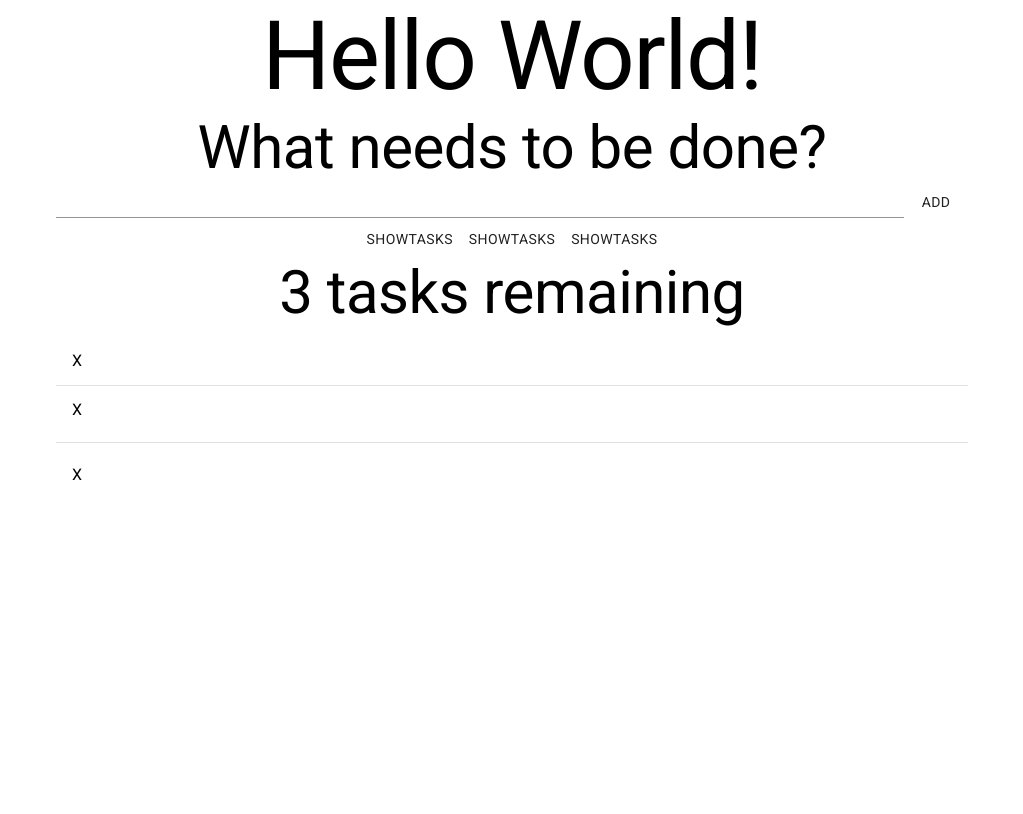
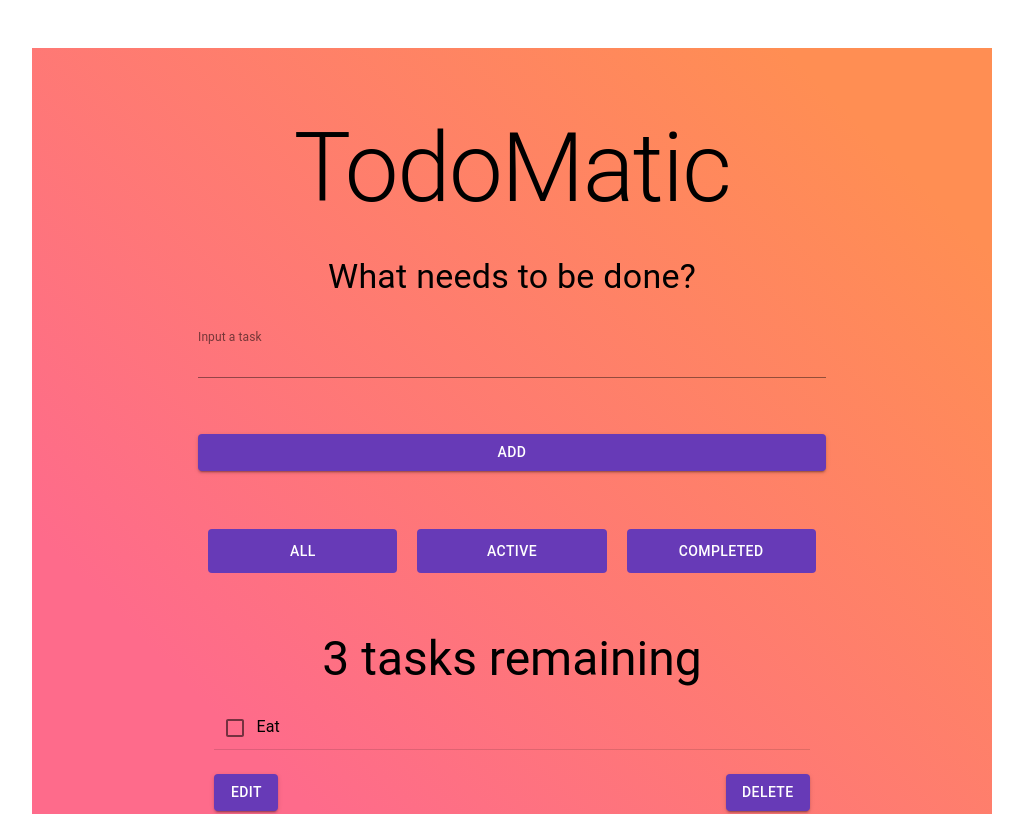
Before and after one commit to JAhmed93/to-do-list, a React (Create React App) app: page / in a window 1280 px wide. Shown: the top 814 px of the page, without its empty margins (128-1151 px from the left). Built offline with nearby package versions, Linux system fonts and the light colour scheme.

Commit message:
added a basic design and a components folder

```diff
--- a/package.json
+++ b/package.json
@@ -5,11 +5,13 @@
   "dependencies": {
     "@material-ui/core": "^4.11.0",
     "@material-ui/icons": "^4.9.1",
+    "@material-ui/styles": "^4.10.0",
     "@testing-library/jest-dom": "^4.2.4",
     "@testing-library/react": "^9.5.0",
     "@testing-library/user-event": "^7.2.1",
     "fontsource-roboto": "^2.1.4",
     "react": "^16.13.1",
+    "react-bootstrap": "^1.2.2",
     "react-dom": "^16.13.1",
     "react-scripts": "3.4.1"
   },
--- a/src/App.js
+++ b/src/App.js
@@ -1,88 +1,43 @@
 import React from 'react';
+import Todo from './Components/Todo';
 import Typography from '@material-ui/core/Typography';
-import { makeStyles } from '@material-ui/core/styles';
-import Button from '@material-ui/core/Button';
-import TextField from '@material-ui/core/TextField';
+import InputTasks from './Components/InputTasks';
 import Container from '@material-ui/core/Container';
-import Box from '@material-ui/core/Box';
-import FormControl from '@material-ui/core/FormControl';
-import 'fontsource-roboto';
-import List from '@material-ui/core/List';
-import ListItem from '@material-ui/core/ListItem';
-import ListItemText from '@material-ui/core/ListItemText';
-import Divider from '@material-ui/core/Divider';
+import { makeStyles } from '@material-ui/styles';
 
-const useStyles = makeStyles((theme) => ({
+const useStyles = makeStyles({
   root: {
-    '& > *': {
-      margin: theme.spacing(1),
-      width: '25ch',
-    },
+    background: 'linear-gradient(45deg, #FE6B8B 30%, #FF8E53 90%)',
+    marginTop: '3rem',
+    padding: '2rem',
   },
-}));
+  h1: {
+    margin: '2rem',
+  },
+  h4: {
+    margin: '1.5rem',
+  },
+});
 
 export default function App() {
   const classes = useStyles();
   return (
-    <div className='App'>
-      <Container maxWidth='md'>
-        <Typography align='center' variant='h1'>
-          Hello World!
+    <Container maxWidth='md' className={classes.root}>
+      <div className='App'>
+        <Typography variant='h1' align='center' className={classes.h1}>
+          TodoMatic
         </Typography>
-        <FormControl fullWidth='true'>
-          <Typography variant='h2' align='center'>
-            <label htmlFor='new-todo-input' className='label__lg'>
-              What needs to be done?
-            </label>
-          </Typography>
-          <Box display='flex' alignItems='center' justifyContent='center'>
-            <TextField
-              fullWidth
-              align='center'
-              type='text'
-              id='new-todo-input'
-              className='input input__lg'
-              autoComplete='off'
-              size='lg'
-            />
-            <Button type='submit' className={classes.buttonStyle}>
-              Add
-            </Button>
-          </Box>
-        </FormControl>
-        <Box display='flex' alignItems='center' justifyContent='center'>
-          <Button type='button' aria-pressed='true' className='btn toggle-btn'>
-            <span className='visually-hidden'>Show</span>
-            <span className='visually-hidden'>Tasks</span>
-          </Button>
-          <Button type='button' aria-pressed='false' className='btn toggle-btn'>
-            <span className='visually-hidden'>Show</span>
-            <span className='visually-hidden'>Tasks</span>
-          </Button>
-          <Button type='button' aria-pressed='false' className='btn toggle-btn'>
-            <span className='visually-hidden'>Show</span>
-            <span className='visually-hidden'>Tasks</span>
-          </Button>
-        </Box>
-        <Typography variant='h2' id='list-heading' align='center'>
+        <Typography variant='h4' align='center' className={classes.h4}>
+          What needs to be done?
+        </Typography>
+        <InputTasks></InputTasks>
+        <Typography variant='h3' align='center' className={classes.h3}>
           3 tasks remaining
         </Typography>
-        <List component='nav' aria-label='main mailbox folders'>
-          <ListItem button>
-            <ListItemText primary='X' />
-          </ListItem>
-          <Divider />
-          <ListItem button>
-            <ListItemText primary='X' />
-          </ListItem>
-        </List>
-        <Divider />
-        <List component='nav' aria-label='secondary mailbox folders'>
-          <ListItem button>
-            <ListItemText primary='X' />
-          </ListItem>
-        </List>
-      </Container>
-    </div>
+        <Todo task='Eat'></Todo>
+        <Todo task='Sleep'></Todo>
+        <Todo task='Repeat'></Todo>
+      </div>
+    </Container>
   );
 }
--- /dev/null
+++ b/src/Components/Checkbox.js
@@ -0,0 +1,12 @@
+import React from 'react';
+import Checkbox from '@material-ui/core/Checkbox';
+
+export default function Checkboxes() {
+  //   const [checked, setChecked] = React.useState(true);
+
+  //   const handleChange = (event) => {
+  //     setChecked(event.target.checked);
+  //   };
+
+  return <Checkbox inputProps={{ 'aria-label': 'uncontrolled-checkbox' }} />;
+}
--- /dev/null
+++ b/src/Components/InputTasks.js
@@ -0,0 +1,68 @@
+import React from 'react';
+import { makeStyles } from '@material-ui/core/styles';
+import TextField from '@material-ui/core/TextField';
+import Button from '@material-ui/core/Button';
+import Box from '@material-ui/core/Box';
+
+const useStyles = makeStyles((theme) => ({
+  root: {
+    display: 'flex',
+    flexWrap: 'wrap',
+    justifyContent: 'center',
+  },
+  textField: {
+    marginLeft: theme.spacing(1),
+    marginRight: theme.spacing(1),
+    width: '70%',
+  },
+  inputButton: {
+    width: '70%',
+    margin: '3rem',
+    background: '#673ab7',
+    color: 'white',
+  },
+  boxStyle: {
+    width: '70%',
+    display: 'flex',
+    marginBottom: '3rem',
+  },
+  boxButtons: {
+    background: '#673ab7',
+    width: '33%',
+    color: 'white',
+    padding: '10px',
+    margin: '10px',
+  },
+}));
+
+export default function LayoutTextFields() {
+  const classes = useStyles();
+
+  return (
+    <div className={classes.root}>
+      <TextField
+        className={classes.textField}
+        id='standard-full-width'
+        label='Input a task'
+        style={{ margin: 8 }}
+        fullWidth
+        margin='normal'
+        InputLabelProps={{
+          shrink: true,
+        }}
+      />
+      <Button
+        variant='contained'
+        color='primary'
+        className={classes.inputButton}
+      >
+        Add
+      </Button>
+      <Box className={classes.boxStyle}>
+        <Button className={classes.boxButtons}>All</Button>
+        <Button className={classes.boxButtons}>Active</Button>
+        <Button className={classes.boxButtons}>Completed</Button>
+      </Box>
+    </div>
+  );
+}
--- /dev/null
+++ b/src/Components/Todo.js
@@ -0,0 +1,53 @@
+import React from 'react';
+import List from '@material-ui/core/List';
+import ListItem from '@material-ui/core/ListItem';
+import ListItemText from '@material-ui/core/ListItemText';
+import Button from '@material-ui/core/Button';
+import Box from '@material-ui/core/Box';
+import Divider from '@material-ui/core/Divider';
+import { makeStyles } from '@material-ui/styles';
+import Checkbox from './Checkbox';
+
+const useStyles = makeStyles({
+  list: {
+    width: '70%',
+  },
+  divMargin: {
+    marginBottom: '1.5rem',
+  },
+  buttonBox: {
+    display: 'flex',
+    justifyContent: 'space-between',
+  },
+  buttonColor: {
+    background: '#673ab7',
+    color: 'white',
+  },
+});
+
+const Todo = (props) => {
+  const classes = useStyles();
+  return (
+    <Box display='flex' justifyContent='center'>
+      <List className={classes.list}>
+        <ListItem>
+          <ListItemText>
+            <Checkbox></Checkbox>
+            {props.task}
+            <Divider className={classes.divMargin} />
+            <Box className={classes.buttonBox}>
+              <Button variant='contained' className={classes.buttonColor}>
+                Edit
+              </Button>
+              <Button variant='contained' className={classes.buttonColor}>
+                Delete
+              </Button>
+            </Box>
+          </ListItemText>
+        </ListItem>
+      </List>
+    </Box>
+  );
+};
+
+export default Todo;
```
Also changed, not shown: 1 other file (tests, documents, lock files or other folders).
